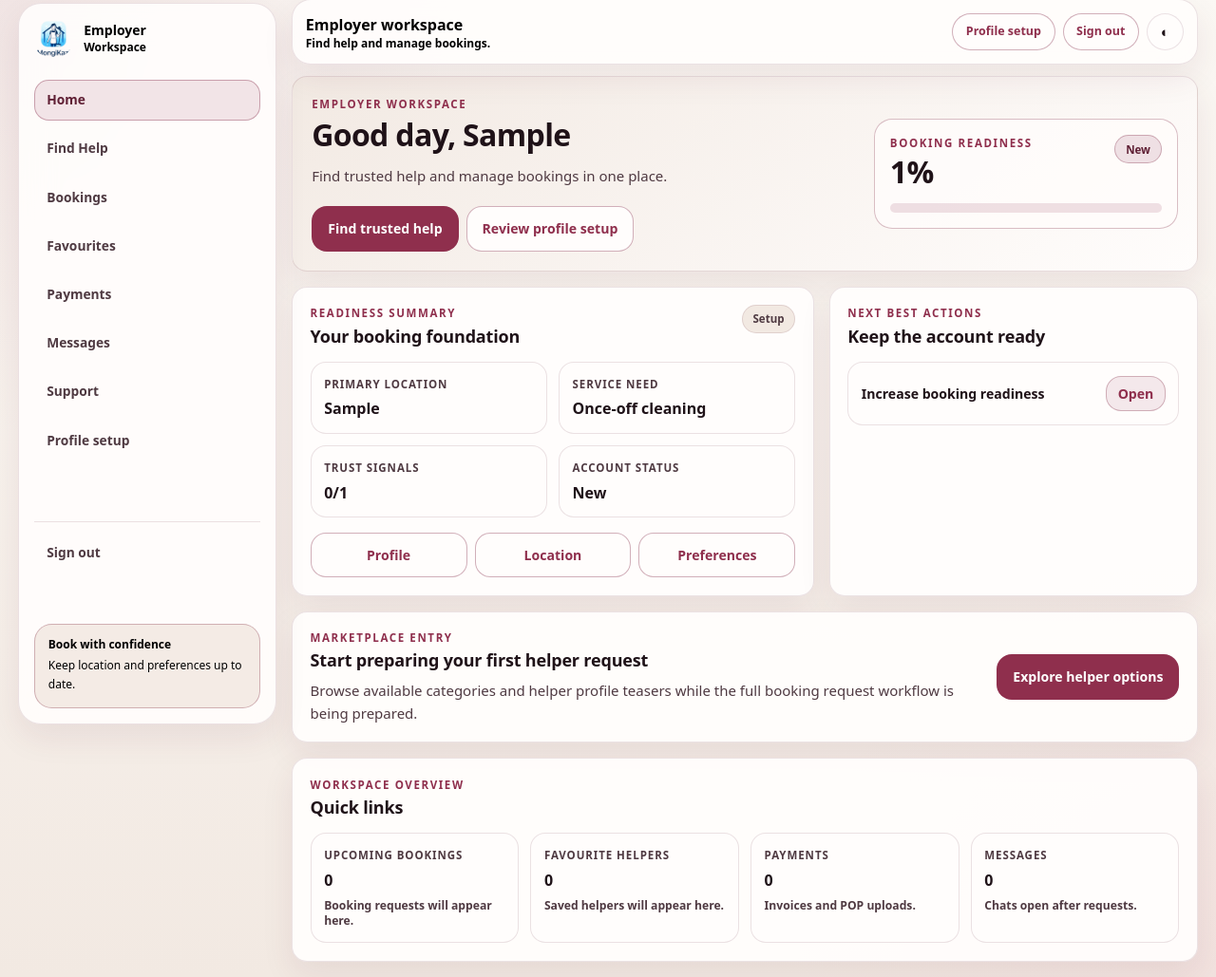
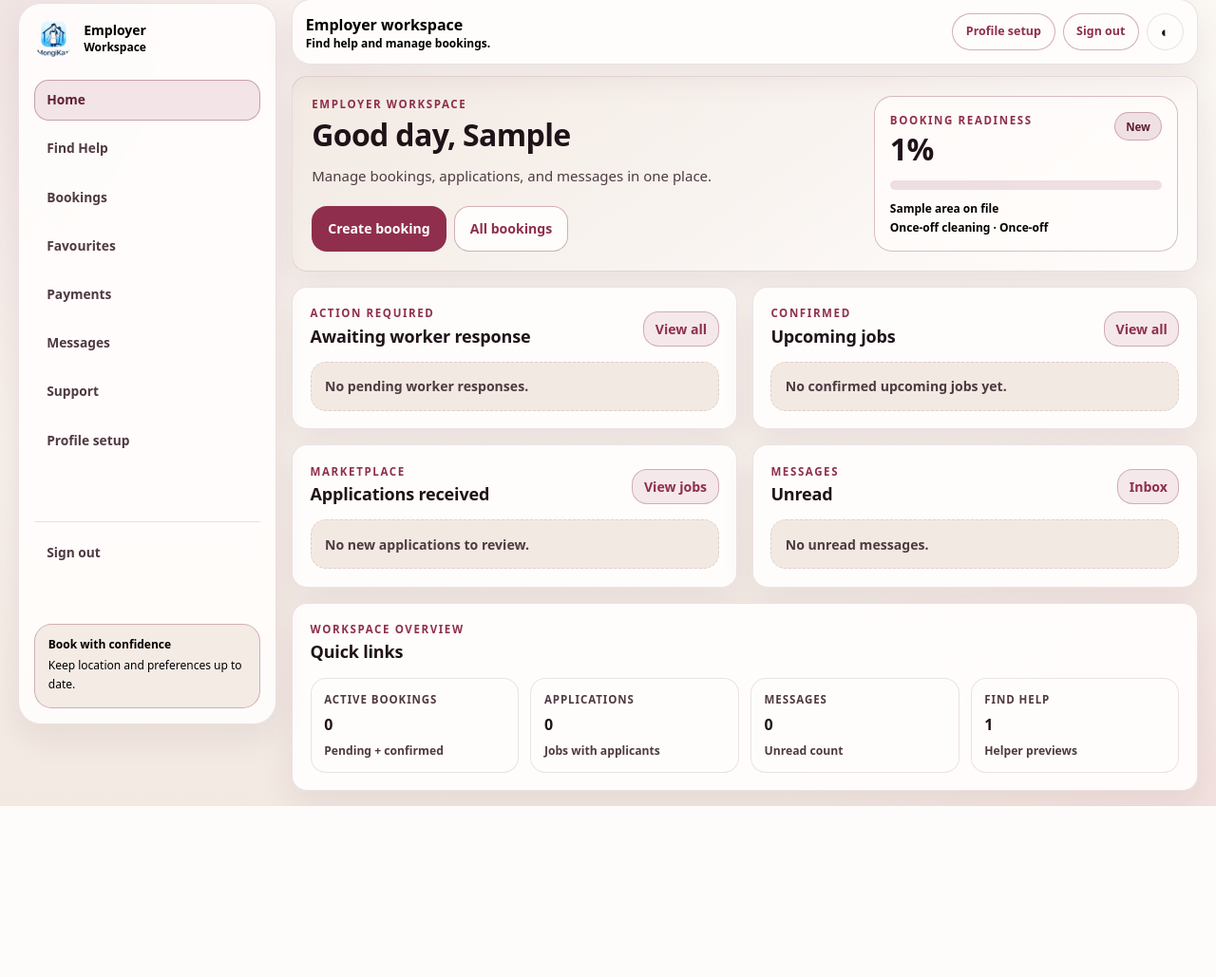
Before and after one commit to lvnzip001/Mongikazi, a Django app: page /employer/ in a window 1280 px wide. Shown: the part 17-1046 px from the top of the page at 95% size. After the commit the page ends 866 px from the top, so only its background shows below. Run offline with Django 5.2, Linux system fonts and the light colour scheme; a user stored in the database is signed in; tables that the repository leaves empty hold one stand-in row (values such as "Sample post"); parts of the project's set-up code (start-up, migrations or seed data) failed here and were passed over; some libraries are stand-ins or nearby versions.

Commit message:
Enhance employer dashboard with unread message counts and booking alerts; refactor navigation and sidebar for improved user experience

```diff
--- a/employer_portal/templates/employer_portal/dashboard.html
+++ b/employer_portal/templates/employer_portal/dashboard.html
@@ -1,4 +1,5 @@
 {% extends 'base/base_employer_portal.html' %}
+{% load booking_display %}
 
 {% block title %}Employer Dashboard | MongiKazi{% endblock %}
 
@@ -9,10 +10,10 @@
       <div>
         <p class="mk-eyebrow">Employer workspace</p>
         <h1 class="mk-page-title">Good day, {{ greeting_name }}</h1>
-        <p class="mk-body-copy mt-3 max-w-lg">Find trusted help and manage bookings in one place.</p>
+        <p class="mk-body-copy mt-3 max-w-lg">Manage bookings, applications, and messages in one place.</p>
         <div class="mt-5 flex flex-col gap-2 sm:flex-row">
-          <a href="{% url 'employer_portal:find_help' %}" class="mk-btn-primary">Find trusted help</a>
-          <a href="{{ profile_url|default:'/employers/profile/' }}" class="mk-btn-secondary">Review profile setup</a>
+          <a href="{% url 'bookings:employer_booking_create' %}" class="mk-btn-primary">Create booking</a>
+          <a href="{% url 'bookings:employer_bookings' %}" class="mk-btn-secondary">All bookings</a>
         </div>
       </div>
       <div class="mk-readiness-card">
@@ -24,54 +25,108 @@
           <span class="mk-chip">{{ trust_status_display }}</span>
         </div>
         <div class="mt-4 mk-progress-track"><span class="mk-progress-bar" style="width: {{ profile_completion_percent }}%"></span></div>
+        {% if primary_location %}
+          <p class="mt-3 text-xs font-semibold text-mk-muted">{{ primary_location.suburb|default:primary_location.city }} area on file</p>
+        {% endif %}
+        {% if service_need_summary %}
+          <p class="mt-1 text-xs font-semibold text-mk-muted">{{ service_need_summary.service_type }} · {{ service_need_summary.service_frequency }}</p>
+        {% endif %}
       </div>
     </div>
   </article>
 
-  <article class="mk-card lg:col-span-7">
-    <div class="flex items-start justify-between gap-3">
-      <header class="mk-card-heading">
-        <p class="mk-eyebrow">Readiness summary</p>
-        <h2 class="mk-card-heading__title">Your booking foundation</h2>
-      </header>
-      <span class="mk-chip-muted">Setup</span>
-    </div>
-    <div class="mt-4 grid gap-3 sm:grid-cols-2">
-      <div class="mk-stat"><span>Primary location</span><strong>{% if primary_location %}{{ primary_location.suburb|default:primary_location.city|default:'Captured' }}{% else %}Pending{% endif %}</strong></div>
-      <div class="mk-stat"><span>Service need</span><strong>{% if service_need_summary %}{{ service_need_summary.service_type }}{% else %}Pending{% endif %}</strong></div>
-      <div class="mk-stat"><span>Trust signals</span><strong>{{ ready_signal_count }}/{{ trust_signal_count }}</strong></div>
-      <div class="mk-stat"><span>Account status</span><strong>{{ trust_status_display }}</strong></div>
-    </div>
-    <div class="mt-4 grid gap-2 sm:grid-cols-3">
-      <a href="/employers/profile/" class="mk-btn-secondary w-full">Profile</a>
-      <a href="/employers/profile/locations/" class="mk-btn-secondary w-full">Location</a>
-      <a href="/employers/profile/preferences/" class="mk-btn-secondary w-full">Preferences</a>
-    </div>
-  </article>
+  {% if dashboard_alerts %}
+    <article class="mk-card lg:col-span-12">
+      <ul class="grid gap-2">
+        {% for alert in dashboard_alerts %}
+          <li class="rounded-2xl border border-teal-200 bg-teal-50/80 px-4 py-3 text-sm font-semibold text-slate-800 dark:border-teal-900/60 dark:bg-teal-950/30 dark:text-slate-100">
+            {{ alert.message }} <a href="{{ alert.url }}" class="mk-mini-link ml-2">View</a>
+          </li>
+        {% endfor %}
+      </ul>
+    </article>
+  {% endif %}
 
-  <article class="mk-card lg:col-span-5">
-    <header class="mk-card-heading">
-      <p class="mk-eyebrow">Next best actions</p>
-      <h2 class="mk-card-heading__title">Keep the account ready</h2>
+  <article class="mk-card lg:col-span-6">
+    <header class="mk-card-heading flex flex-wrap items-end justify-between gap-3">
+      <div>
+        <p class="mk-eyebrow">Action required</p>
+        <h2 class="mk-card-heading__title">Awaiting worker response</h2>
+      </div>
+      <a href="{% url 'bookings:employer_bookings' %}" class="mk-mini-link">View all</a>
     </header>
     <ul class="mt-4 grid gap-2">
-      {% for item in next_actions %}
-        <li class="mk-list-item"><span>{{ item.title }}</span><a href="{{ item.url }}" class="mk-mini-link">Open</a></li>
+      {% for row in pending_response_preview %}
+        <li class="mk-list-item">
+          <span>{{ row.booking.booking_reference }} — {{ row.booking.service_category.name }}</span>
+          <a href="{{ row.detail_url }}" class="mk-mini-link">Open</a>
+        </li>
       {% empty %}
-        <li class="mk-empty-line">No outstanding setup actions.</li>
+        <li class="mk-empty-line">No pending worker responses.</li>
       {% endfor %}
     </ul>
   </article>
 
-  <article class="mk-card lg:col-span-12">
-    <div class="flex flex-col gap-3 sm:flex-row sm:items-center sm:justify-between">
+  <article class="mk-card lg:col-span-6">
+    <header class="mk-card-heading flex flex-wrap items-end justify-between gap-3">
       <div>
-        <p class="mk-eyebrow">Marketplace entry</p>
-        <h2 class="mk-card-heading__title">Start preparing your first helper request</h2>
-        <p class="mk-body-copy mt-2 max-w-3xl">Browse available categories and helper profile teasers while the full booking request workflow is being prepared.</p>
+        <p class="mk-eyebrow">Confirmed</p>
+        <h2 class="mk-card-heading__title">Upcoming jobs</h2>
       </div>
-      <a href="{% url 'employer_portal:find_help' %}" class="mk-btn-primary shrink-0">Explore helper options</a>
-    </div>
+      <a href="{% url 'bookings:employer_bookings' %}" class="mk-mini-link">View all</a>
+    </header>
+    <ul class="mt-4 grid gap-2">
+      {% for row in confirmed_upcoming_preview %}
+        <li class="mk-list-item">
+          <span>{{ row.booking.booking_reference }} — {{ row.booking.scheduled_date }}</span>
+          <a href="{{ row.detail_url }}" class="mk-mini-link">Open</a>
+        </li>
+      {% empty %}
+        <li class="mk-empty-line">No confirmed upcoming jobs yet.</li>
+      {% endfor %}
+    </ul>
+  </article>
+
+  <article class="mk-card lg:col-span-6">
+    <header class="mk-card-heading flex flex-wrap items-end justify-between gap-3">
+      <div>
+        <p class="mk-eyebrow">Marketplace</p>
+        <h2 class="mk-card-heading__title">Applications received</h2>
+      </div>
+      <a href="{% url 'bookings:employer_marketplace_jobs' %}" class="mk-mini-link">View jobs</a>
+    </header>
+    <ul class="mt-4 grid gap-2">
+      {% for row in applications_received_preview %}
+        <li class="mk-list-item">
+          <span>{{ row.booking.booking_reference }}</span>
+          <a href="{{ row.applications_url }}" class="mk-mini-link">Review</a>
+        </li>
+      {% empty %}
+        <li class="mk-empty-line">No new applications to review.</li>
+      {% endfor %}
+    </ul>
+  </article>
+
+  <article class="mk-card lg:col-span-6">
+    <header class="mk-card-heading flex flex-wrap items-end justify-between gap-3">
+      <div>
+        <p class="mk-eyebrow">Messages</p>
+        <h2 class="mk-card-heading__title">Unread</h2>
+      </div>
+      <a href="{% url 'employer_portal:messages' %}" class="mk-mini-link">Inbox{% if unread.total_unread %} ({{ unread.total_unread }}){% endif %}</a>
+    </header>
+    {% if recent_unread_threads %}
+      <ul class="mt-4 grid gap-2">
+        {% for thread in recent_unread_threads %}
+          <li class="mk-list-item">
+            <span>{{ thread.booking.booking_reference|default:"Chat" }} — {{ thread.unread_count }} unread</span>
+            <a href="{% url 'messaging:thread_detail' thread_id=thread.id %}" class="mk-mini-link">Open</a>
+          </li>
+        {% endfor %}
+      </ul>
+    {% else %}
+      <p class="mk-empty-line mt-4">No unread messages.</p>
+    {% endif %}
   </article>
 
   <article class="mk-card lg:col-span-12">
@@ -80,10 +135,10 @@
       <h2 class="mk-card-heading__title">Quick links</h2>
     </header>
     <div class="mt-4 grid gap-3 sm:grid-cols-2 xl:grid-cols-4">
-      <a href="{% url 'employer_portal:bookings' %}" class="mk-stat-link"><span>Upcoming bookings</span><strong>{{ placeholder_counts.bookings }}</strong><small>Booking requests will appear here.</small></a>
-      <a href="{% url 'employer_portal:favourites' %}" class="mk-stat-link"><span>Favourite helpers</span><strong>{{ placeholder_counts.favourites }}</strong><small>Saved helpers will appear here.</small></a>
-      <a href="{% url 'employer_portal:payments' %}" class="mk-stat-link"><span>Payments</span><strong>{{ placeholder_counts.payments }}</strong><small>Invoices and POP uploads.</small></a>
-      <a href="{% url 'employer_portal:messages' %}" class="mk-stat-link"><span>Messages</span><strong>{{ placeholder_counts.messages }}</strong><small>Chats open after requests.</small></a>
+      <a href="{% url 'bookings:employer_bookings' %}" class="mk-stat-link"><span>Active bookings</span><strong>{{ placeholder_counts.bookings }}</strong><small>Pending + confirmed</small></a>
+      <a href="{% url 'bookings:employer_marketplace_jobs' %}" class="mk-stat-link"><span>Applications</span><strong>{{ placeholder_counts.applications_received }}</strong><small>Jobs with applicants</small></a>
+      <a href="{% url 'employer_portal:messages' %}" class="mk-stat-link"><span>Messages</span><strong>{{ placeholder_counts.messages }}</strong><small>Unread count</small></a>
+      <a href="{% url 'employer_portal:find_help' %}" class="mk-stat-link"><span>Find help</span><strong>{{ helper_teasers|length }}</strong><small>Helper previews</small></a>
     </div>
   </article>
 </section>
--- a/employer_portal/tests.py
+++ b/employer_portal/tests.py
@@ -78,6 +78,8 @@ class EmployerPortalAccessTests(TestCase):
             elif route == reverse("employer_portal:payments"):
                 self.assertEqual(response.status_code, 302)
                 self.assertEqual(response.url, reverse("payments:employer_invoices"))
+            elif route == reverse("employer_portal:bookings"):
+                self.assertRedirects(response, reverse("bookings:employer_bookings"), fetch_redirect_response=False)
             else:
                 self.assertEqual(response.status_code, 200)
 
--- a/employer_portal/views.py
+++ b/employer_portal/views.py
@@ -56,7 +56,7 @@ def bookings(request):
     guard = _portal_access_guard(request)
     if guard:
         return guard
-    return render(request, "employer_portal/bookings.html", _base_context(request, "bookings"))
+    return redirect("bookings:employer_bookings")
 
 
 @login_required
--- /dev/null
+++ b/messaging/context_processors.py
@@ -0,0 +1,10 @@
+from messaging.selectors.messaging_selectors import get_unread_counts_for_user
+
+
+def messaging_unread(request):
+    user = getattr(request, "user", None)
+    if not user or not user.is_authenticated:
+        return {"messaging_unread": {"total_unread": 0, "threads_with_unread": 0}}
+    if not (getattr(user, "is_employer", False) or getattr(user, "is_helper", False)):
+        return {"messaging_unread": {"total_unread": 0, "threads_with_unread": 0}}
+    return {"messaging_unread": get_unread_counts_for_user(user)}
--- a/mysite/settings.py
+++ b/mysite/settings.py
@@ -106,6 +106,8 @@ TEMPLATES = [
                 'django.contrib.auth.context_processors.auth',
                 'django.contrib.messages.context_processors.messages',
                 'website.context_processors.portal_navigation',
+                'website.context_processors.portal_nav_counts',
+                'messaging.context_processors.messaging_unread',
             ],
         },
     },
--- a/website/context_processors.py
+++ b/website/context_processors.py
@@ -33,3 +33,24 @@ def portal_navigation(request):
             ctx["nav_active"] = "operations_payout_history"
 
     return ctx
+
+
+def portal_nav_counts(request):
+    user = getattr(request, "user", None)
+    if not user or not user.is_authenticated:
+        return {"portal_nav_counts": {}}
+
+    from bookings.models import Booking
+    from bookings.selectors.booking_selectors import get_employer_bookings, get_worker_booking_requests
+
+    counts = {}
+    if getattr(user, "is_helper", False):
+        counts["offers"] = get_worker_booking_requests(user).count()
+    if getattr(user, "is_employer", False):
+        counts["pending_response"] = (
+            get_employer_bookings(user).filter(status=Booking.Status.PENDING_WORKER_RESPONSE).count()
+        )
+        counts["applications_received"] = (
+            get_employer_bookings(user).filter(status=Booking.Status.APPLICATIONS_RECEIVED).count()
+        )
+    return {"portal_nav_counts": counts}
--- a/website/static/website/css/mk-portal.css
+++ b/website/static/website/css/mk-portal.css
@@ -907,6 +907,22 @@ html[data-theme="dark"] .divide-mk-border > :not([hidden]) ~ :not([hidden]) { bo
 html[data-theme="dark"] .shadow-mk-soft,
 html[data-theme="dark"] .shadow-mk-lift { box-shadow: var(--mk-shadow-lift) !important; }
 
+.mk-nav-badge {
+  display: inline-flex;
+  min-width: 1.25rem;
+  height: 1.25rem;
+  align-items: center;
+  justify-content: center;
+  margin-left: 0.35rem;
+  padding: 0 0.35rem;
+  border-radius: 999px;
+  background: var(--mk-primary, #0d9488);
+  color: #fff;
+  font-size: 0.65rem;
+  font-weight: 800;
+  line-height: 1;
+}
+
 @media (prefers-reduced-motion: reduce) {
   *, *::before, *::after {
     transition-duration: 0.001ms !important;
--- a/website/templates/components/profile_avatar.html
+++ b/website/templates/components/profile_avatar.html
@@ -1,4 +1,4 @@
-<div class="mk-avatar mk-avatar--{{ size }}{% if size == 'lg' %} mk-avatar-lg{% elif size == 'xl' %} mk-avatar-xl{% elif size == 'sm' %} mk-avatar--sm{% endif %}{% if photo_url %} mk-avatar--photo{% endif %}" title="{{ name }}">
+<div class="mk-avatar mk-avatar--{{ size }}{% if size == 'lg' %} mk-avatar-lg{% elif size == 'xl' %} mk-avatar-xl{% elif size == 'sm' %} mk-avatar--sm{% elif size == 'xs' %} mk-avatar--xs{% endif %}{% if photo_url %} mk-avatar--photo{% endif %}" title="{{ name }}">
   {% if photo_url %}
     <img src="{{ photo_url }}" alt="{{ name }}" class="mk-avatar__img" loading="lazy" decoding="async" />
   {% else %}
--- /dev/null
+++ b/website/templates/partials/nav_unread_badge.html
@@ -0,0 +1,3 @@
+{% if count %}
+  <span class="mk-nav-badge" aria-label="{{ count }} unread">{% if count > 9 %}9+{% else %}{{ count }}{% endif %}</span>
+{% endif %}
--- a/website/templates/partials/portal_employer_sidebar.html
+++ b/website/templates/partials/portal_employer_sidebar.html
@@ -15,7 +15,7 @@
         <a class="mk-nav-link {% if nav_active == 'bookings' %}is-active{% endif %}" href="{% url 'employer_portal:bookings' %}" {% if nav_active == 'bookings' %}aria-current="page"{% endif %}><span>Bookings</span></a>
         <a class="mk-nav-link {% if nav_active == 'favourites' %}is-active{% endif %}" href="{% url 'employer_portal:favourites' %}" {% if nav_active == 'favourites' %}aria-current="page"{% endif %}><span>Favourites</span></a>
         <a class="mk-nav-link {% if nav_active == 'payments' %}is-active{% endif %}" href="{% url 'employer_portal:payments' %}" {% if nav_active == 'payments' %}aria-current="page"{% endif %}><span>Payments</span></a>
-        <a class="mk-nav-link {% if nav_active == 'messages' %}is-active{% endif %}" href="{% url 'employer_portal:messages' %}" {% if nav_active == 'messages' %}aria-current="page"{% endif %}><span>Messages</span></a>
+        <a class="mk-nav-link {% if nav_active == 'messages' %}is-active{% endif %}" href="{% url 'employer_portal:messages' %}" {% if nav_active == 'messages' %}aria-current="page"{% endif %}><span>Messages</span>{% include "partials/nav_unread_badge.html" with count=messaging_unread.total_unread %}</a>
         <a class="mk-nav-link {% if nav_active == 'support' %}is-active{% endif %}" href="{% url 'employer_portal:support' %}" {% if nav_active == 'support' %}aria-current="page"{% endif %}><span>Support</span></a>
         <a class="mk-nav-link {% if nav_active == 'profile' %}is-active{% endif %}" href="{{ employer_profile_url }}" {% if nav_active == 'profile' %}aria-current="page"{% endif %}><span>Profile setup</span></a>
         {% if portal_section == 'employer' and profile_nav_active %}
```
Also changed, not shown: employer_portal/services/dashboard_service.py (+34 -6 lines), messaging/selectors/messaging_selectors.py (+44 -0 lines), messaging/tests.py (+12 -0 lines), website/templates/partials/portal_worker_mobile_nav.html (+7 -17 lines), website/templates/partials/portal_worker_sidebar.html (+12 -10 lines).
